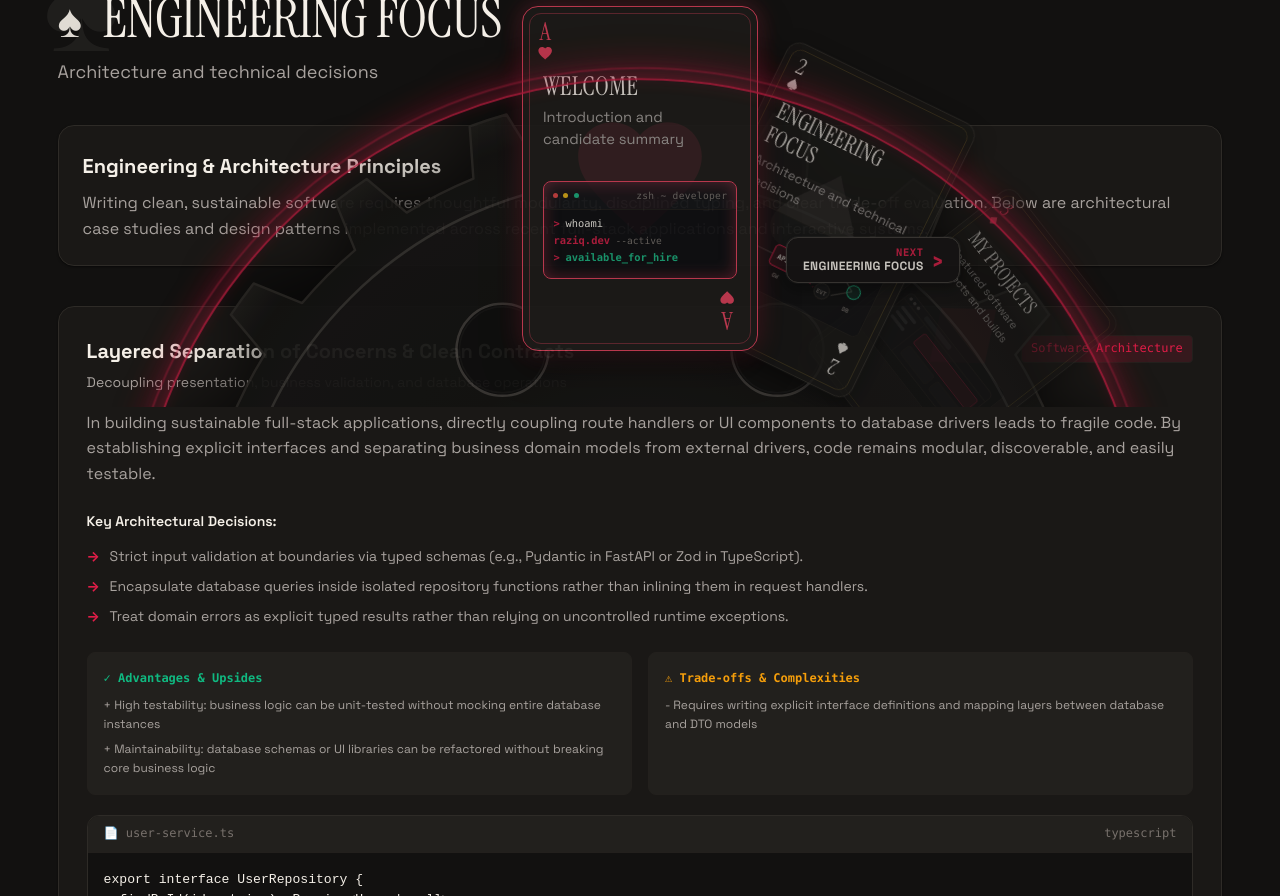
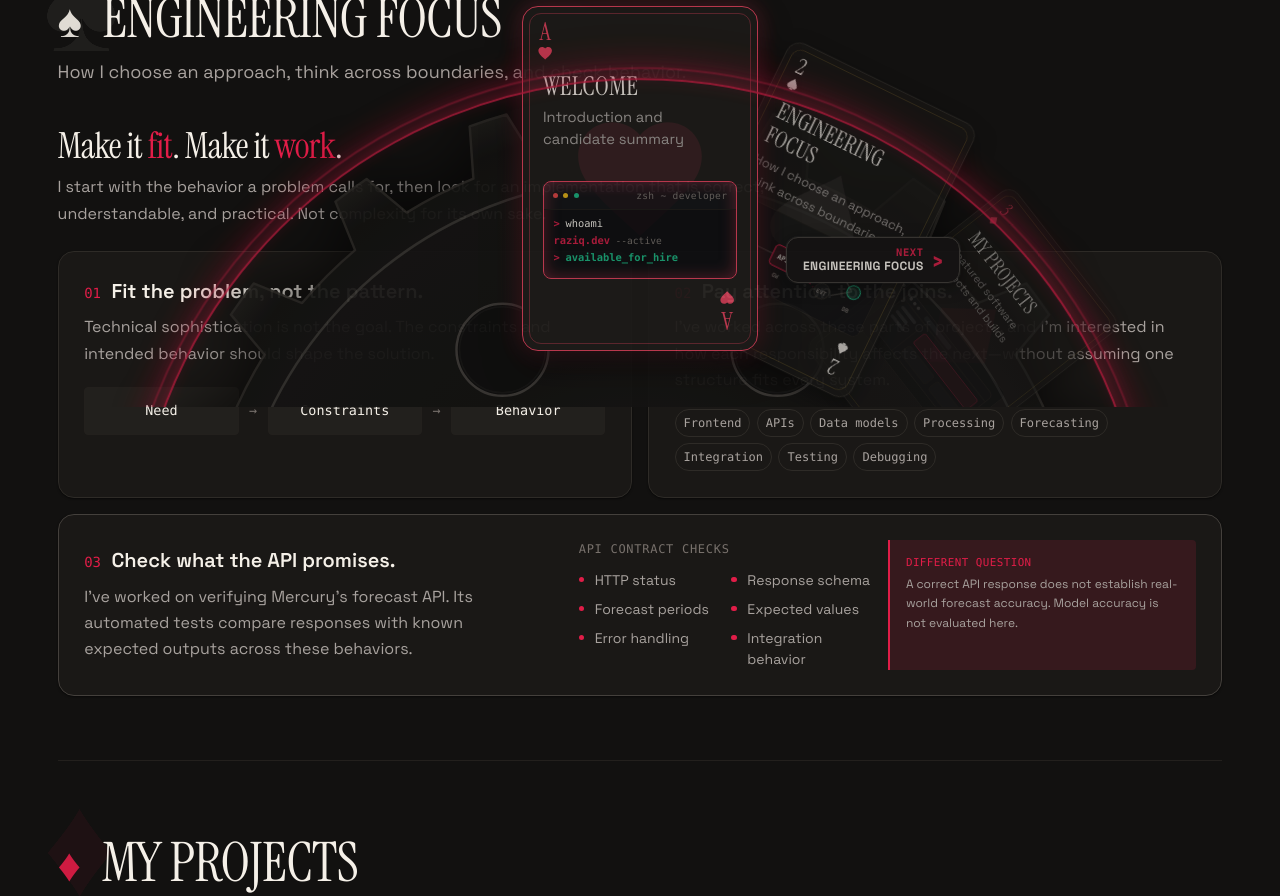
Before and after one commit to razeequtama/portfolio-website, a React (Vite) app: page / in a window 1280 px wide. Shown: the part 740-1636 px from the top of the page. Built offline with nearby package versions, Linux system fonts and the light colour scheme; a web font is replaced by a local one.

Commit message:
Remodel engineering focus section

```diff
--- a/src/data/portfolioData.ts
+++ b/src/data/portfolioData.ts
@@ -2,7 +2,6 @@ import type {
   SectionMeta,
   DeveloperProfile,
   ProjectItem,
-  ArchitecturePattern,
   ExperienceItem,
   SkillCategory,
   AboutContent,
@@ -45,8 +44,8 @@ export const portfolioSections: SectionMeta[] = [
     cardSuit: 'spades',
     cardRank: '2',
     title: 'ENGINEERING\nFOCUS',
-    subtitle: 'Architecture and technical decisions',
-    shortDesc: 'Design patterns, clean code philosophy, and interactive mathematics.',
+    subtitle: 'How I choose an approach, think across boundaries, and check behavior.',
+    shortDesc: 'Problem fit, thoughtful implementation, and correctness with clear limits.',
     badge: 'Deep Dive',
   },
   {
@@ -169,101 +168,6 @@ export const projectsData: ProjectItem[] = [
     githubUrl: 'https://github.com/razeequtama',
     metrics: ['60 FPS smooth rendering', 'WCAG accessible navigation', 'Responsive mobile-first'],
     architectureNotes: 'Pure mathematical coordinate mapping without DOM cloning or layout thrashing.',
-  },
-];
-
-/* =========================================================================
-   03. ENGINEERING PATTERNS & ARCHITECTURAL DECISIONS
-   ========================================================================= */
-export const engineeringPatterns: ArchitecturePattern[] = [
-  {
-    id: 'clean-architecture-service',
-    title: 'Layered Separation of Concerns & Clean Contracts',
-    category: 'Software Architecture',
-    tagline: 'Decoupling presentation, business validation, and database operations',
-    overview:
-      'In building sustainable full-stack applications, directly coupling route handlers or UI components to database drivers leads to fragile code. By establishing explicit interfaces and separating business domain models from external drivers, code remains modular, discoverable, and easily testable.',
-    keyDecisions: [
-      'Strict input validation at boundaries via typed schemas (e.g., Pydantic in FastAPI or Zod in TypeScript).',
-      'Encapsulate database queries inside isolated repository functions rather than inlining them in request handlers.',
-      'Treat domain errors as explicit typed results rather than relying on uncontrolled runtime exceptions.',
-    ],
-    tradeoffs: {
-      pros: [
-        'High testability: business logic can be unit-tested without mocking entire database instances',
-        'Maintainability: database schemas or UI libraries can be refactored without breaking core business logic',
-      ],
-      cons: [
-        'Requires writing explicit interface definitions and mapping layers between database and DTO models',
-      ],
-    },
-    codeSample: {
-      filename: 'user-service.ts',
-      language: 'typescript',
-      code: `export interface UserRepository {
-  findById(id: string): Promise<User | null>;
-  create(userData: CreateUserDTO): Promise<User>;
-}
-
-export class UserService {
-  constructor(private userRepo: UserRepository) {}
-
-  async registerUser(dto: CreateUserDTO): Promise<ServiceResult<User>> {
-    // 1. Domain invariant validation
-    if (!dto.email.includes('@')) {
-      return { success: false, error: 'InvalidEmailFormat' };
-    }
-
-    // 2. Persist via repository interface
-    const newUser = await this.userRepo.create(dto);
-    return { success: true, data: newUser };
-  }
-}`,
-    },
-  },
-  {
-    id: 'resilient-resync-turntable',
-    title: 'Circular Polar Coordinate State Normalization',
-    category: 'Frontend Engineering',
-    tagline: 'Infinite carousel physics with continuous modular wrap-around',
-    overview:
-      'Implementing infinite circular navigation docks often suffers from jarring reset glitches. Using continuous angular coordinates with modular relative offset mapping yields seamless, jitter-free physics without DOM cloning.',
-    keyDecisions: [
-      'Maintain an unconstrained continuous rotation angle (in degrees) updated by drag delta or discrete step triggers.',
-      'Map each card to the shortest wrapped angular difference: diff = ((i - activeFloat + 3.5) % 7) - 3.5.',
-      'Mount radially via CSS transform: rotate(netAngle) translateY(-radius) scale(scale).',
-    ],
-    tradeoffs: {
-      pros: [
-        'Zero duplicate DOM nodes needed for circular infinite scrolling',
-        'Hardware-accelerated transforms for 60/120fps fluid interaction',
-      ],
-      cons: [
-        'Requires trigonometric radius calibration for multiple responsive screen widths',
-      ],
-    },
-    codeSample: {
-      filename: 'turntable-math.ts',
-      language: 'typescript',
-      code: `export function calculateCardPlacement(
-  index: number,
-  activeContinuousIndex: number,
-  totalItems: number = 7,
-  stepAngle: number = 26,
-  radius: number = 420
-) {
-  // Compute shortest wrapped angular distance
-  let diff = ((index - activeContinuousIndex) % totalItems + totalItems) % totalItems;
-  if (diff > totalItems / 2) diff -= totalItems;
-
-  const netAngle = diff * stepAngle;
-  const isApex = Math.abs(netAngle) < 1.0;
-  const scale = Math.max(0.65, 1 - Math.abs(diff) * 0.12);
-  const opacity = Math.abs(netAngle) > 85 ? 0 : Math.max(0.2, 1 - Math.abs(diff) * 0.25);
-
-  return { netAngle, scale, opacity, isApex, zIndex: Math.round(10 - Math.abs(diff) * 2) };
-}`,
-    },
   },
 ];
 
--- a/src/pages/EngineeringPage.tsx
+++ b/src/pages/EngineeringPage.tsx
@@ -1,7 +1,26 @@
 import React from 'react';
 import { SectionHeader } from '../components/common/SectionHeader';
-import { portfolioSections, engineeringPatterns } from '../data/portfolioData';
-import type { ArchitecturePattern } from '../types/portfolio';
+import { portfolioSections } from '../data/portfolioData';
+
+const projectBoundaries = [
+  'Frontend',
+  'APIs',
+  'Data models',
+  'Processing',
+  'Forecasting',
+  'Integration',
+  'Testing',
+  'Debugging',
+];
+
+const forecastApiChecks = [
+  'HTTP status',
+  'Response schema',
+  'Forecast periods',
+  'Expected values',
+  'Error handling',
+  'Integration behavior',
+];
 
 export const EngineeringPage: React.FC = () => {
   const engineeringMeta = portfolioSections[1];
@@ -15,85 +34,82 @@ export const EngineeringPage: React.FC = () => {
         suit={engineeringMeta.cardSuit}
       />
 
-      {/* Engineering Philosophy Summary */}
-      <section className="surface-card engineering-philosophy">
-        <h2 style={{ fontSize: 'var(--text-xl)', marginBottom: '0.5rem', fontWeight: 700 }}>
-          Engineering & Architecture Principles
-        </h2>
-        <p style={{ color: 'var(--text-secondary)', lineHeight: 1.6 }}>
-          Writing clean, sustainable software requires thoughtful modularity, disciplined typing, and
-          clear trade-off evaluation. Below are architectural case studies and design patterns
-          implemented across recent full-stack applications and interactive systems.
-        </p>
-      </section>
+      <section className="engineering-focus" aria-labelledby="engineering-focus-heading">
+        <header className="engineering-intro">
+          <h2 id="engineering-focus-heading">
+            Make it <span>fit</span>. Make it <span>work</span>.
+          </h2>
+          <p>
+            I start with the behavior a problem calls for, then look for an implementation
+            that is correct, understandable, and practical. Not complexity for its own sake.
+          </p>
+        </header>
 
-      {/* Architecture Patterns Deep Dive List */}
-      <div className="engineering-grid">
-        {/* === DUPLICATE THIS BLOCK OF CODE TO ADD A NEW Engineering Pattern === */}
-        {engineeringPatterns.map((pattern: ArchitecturePattern) => (
-          <article key={pattern.id} className="surface-card pattern-card">
-            {/* Header */}
-            <div className="pattern-header">
-              <div>
-                <h3 className="pattern-title">{pattern.title}</h3>
-                <div className="pattern-tagline">{pattern.tagline}</div>
+        <div className="engineering-grid">
+          <article className="surface-card engineering-card">
+            <div className="engineering-card-heading">
+              <span className="engineering-card-number">01</span>
+              <h3>Fit the problem, not the pattern.</h3>
+            </div>
+            <p>
+              Technical sophistication is not the goal. The constraints and intended
+              behavior should shape the solution.
+            </p>
+            <div className="engineering-sequence" aria-label="Start with the need, account for constraints, and check the behavior">
+              <span>Need</span>
+              <span aria-hidden="true">→</span>
+              <span>Constraints</span>
+              <span aria-hidden="true">→</span>
+              <span>Behavior</span>
+            </div>
+          </article>
+
+          <article className="surface-card engineering-card">
+            <div className="engineering-card-heading">
+              <span className="engineering-card-number">02</span>
+              <h3>Pay attention to the joins.</h3>
+            </div>
+            <p>
+              I’ve worked across these parts of projects, and I’m interested in how each
+              responsibility affects the next—without assuming one structure fits every system.
+            </p>
+            <ul className="engineering-boundaries" aria-label="Areas I've worked across">
+              {projectBoundaries.map((boundary) => (
+                <li key={boundary}>{boundary}</li>
+              ))}
+            </ul>
+          </article>
+
+          <article className="surface-card engineering-card engineering-evidence">
+            <div className="engineering-evidence-copy">
+              <div className="engineering-card-heading">
+                <span className="engineering-card-number">03</span>
+                <h3>Check what the API promises.</h3>
               </div>
-              <span className="pattern-category">{pattern.category}</span>
+              <p>
+                I’ve worked on verifying Mercury’s forecast API. Its automated tests compare
+                responses with known expected outputs across these behaviors.
+              </p>
             </div>
 
-            {/* Overview */}
-            <p className="pattern-overview">{pattern.overview}</p>
-
-            {/* Key Decisions */}
-            <div style={{ marginBottom: '0.75rem', fontWeight: 600, fontSize: 'var(--text-sm)' }}>
-              Key Architectural Decisions:
-            </div>
-            <ul className="pattern-decisions-list">
-              {pattern.keyDecisions.map((decision, idx) => (
-                <li key={idx} className="pattern-decision-item">
-                  <span className="pattern-decision-bullet">→</span>
-                  <span>{decision}</span>
-                </li>
-              ))}
-            </ul>
-
-            {/* Tradeoffs Pros & Cons */}
-            <div className="tradeoffs-split">
-              <div className="tradeoff-column">
-                <div className="tradeoff-header tradeoff-pros-header">✓ Advantages & Upsides</div>
-                <ul className="tradeoff-list">
-                  {pattern.tradeoffs.pros.map((pro, idx) => (
-                    <li key={idx}>+ {pro}</li>
+            <div className="engineering-evidence-details">
+              <div className="engineering-checks">
+                <p className="engineering-detail-label">API contract checks</p>
+                <ul>
+                  {forecastApiChecks.map((check) => (
+                    <li key={check}>{check}</li>
                   ))}
                 </ul>
               </div>
-
-              <div className="tradeoff-column">
-                <div className="tradeoff-header tradeoff-cons-header">⚠ Trade-offs & Complexities</div>
-                <ul className="tradeoff-list">
-                  {pattern.tradeoffs.cons.map((con, idx) => (
-                    <li key={idx}>- {con}</li>
-                  ))}
-                </ul>
-              </div>
+              <p className="engineering-scope-note">
+                <span>Different question</span>
+                A correct API response does not establish real-world forecast accuracy.
+                Model accuracy is not evaluated here.
+              </p>
             </div>
-
-            {/* Code Implementation Box */}
-            {pattern.codeSample && (
-              <div className="code-snippet-box">
-                <div className="code-header">
-                  <span>📄 {pattern.codeSample.filename}</span>
-                  <span>{pattern.codeSample.language}</span>
-                </div>
-                <pre className="code-content">
-                  <code>{pattern.codeSample.code}</code>
-                </pre>
-              </div>
-            )}
           </article>
-        ))}
-        {/* === END OF ARCHITECTURE PATTERN BLOCK === */}
-      </div>
+        </div>
+      </section>
     </div>
   );
 };
--- a/src/styles/pages.css
+++ b/src/styles/pages.css
@@ -516,145 +516,207 @@
 }
 
 /* --- 03. ENGINEERING PAGE --- */
-.engineering-philosophy {
-  margin-bottom: 2.5rem;
+.engineering-focus {
+  width: 100%;
+}
+
+.engineering-intro {
+  max-width: 760px;
+  margin-bottom: 1.5rem;
+}
+
+.engineering-eyebrow,
+.engineering-detail-label {
+  font-family: var(--font-mono);
+  font-size: var(--text-xs);
+  letter-spacing: 0.06em;
+  text-transform: uppercase;
+}
+
+.engineering-eyebrow {
+  color: var(--accent-color);
+  margin-bottom: 0.35rem;
+}
+
+.engineering-intro h2 {
+  font-family: var(--font-display);
+  font-size: clamp(var(--text-2xl), 3vw, var(--text-4xl));
+  font-weight: 400;
+  letter-spacing: -0.02em;
+  color: var(--text-primary);
+  line-height: 1.15;
+  margin-bottom: 0.5rem;
+}
+
+.engineering-intro h2 span {
+  color: var(--accent-color);
+}
+
+.engineering-intro > p:last-child,
+.engineering-card > p:not(.engineering-card-label),
+.engineering-evidence-copy > p:last-child {
+  font-size: var(--text-base);
+  color: var(--text-secondary);
+  line-height: 1.65;
 }
 
 .engineering-grid {
-  display: flex;
-  flex-direction: column;
-  gap: 2rem;
+  display: grid;
+  grid-template-columns: repeat(2, minmax(0, 1fr));
+  gap: 1rem;
 }
 
-.pattern-card {
-  padding: 1.75rem;
+.engineering-card {
+  min-width: 0;
+  padding: clamp(1.15rem, 2.5vw, 1.6rem);
 }
 
-.pattern-header {
+.engineering-card-heading {
   display: flex;
-  justify-content: space-between;
-  align-items: flex-start;
-  margin-bottom: 1rem;
+  align-items: baseline;
+  gap: 0.65rem;
+  margin-bottom: 0.6rem;
 }
 
-.pattern-title {
-  font-size: var(--text-xl);
-  font-weight: 700;
-  color: var(--text-primary);
+.engineering-card-number {
+  flex: 0 0 auto;
+  color: var(--accent-color);
+  font-family: var(--font-mono);
+  font-size: var(--text-sm);
 }
 
-.pattern-tagline {
-  font-size: var(--text-sm);
-  color: var(--text-secondary);
-  margin-top: 0.25rem;
+.engineering-card h3 {
+  font-size: var(--text-xl);
+  font-weight: 600;
+  color: var(--text-primary);
+  line-height: 1.35;
 }
 
-.pattern-category {
+.engineering-sequence {
+  display: grid;
+  grid-template-columns: minmax(0, 1fr) auto minmax(0, 1fr) auto minmax(0, 1fr);
+  align-items: center;
+  gap: clamp(0.25rem, 1vw, 0.65rem);
+  margin-top: 1.25rem;
+  color: var(--text-muted);
+  font-family: var(--font-mono);
+  font-size: clamp(0.75rem, 1.05vw, var(--text-lg));
+  text-align: center;
+}
+
+.engineering-sequence span:nth-child(odd) {
+  min-width: 0;
+  padding: clamp(0.45rem, 1vw, 0.75rem) 0.25rem;
+  color: var(--text-primary);
+  background: var(--bg-surface-hover);
+  border: 1px solid var(--border-subtle);
+  border-radius: var(--radius-sm);
+  overflow-wrap: anywhere;
+}
+
+.engineering-boundaries {
+  display: flex;
+  flex-wrap: wrap;
+  gap: 0.4rem;
+  list-style: none;
+  margin-top: 1rem;
+}
+
+.engineering-boundaries li {
+  padding: 0.2rem 0.5rem;
+  border: 1px solid var(--border-color);
+  border-radius: var(--radius-full);
+  color: var(--text-secondary);
   font-family: var(--font-mono);
   font-size: var(--text-xs);
-  padding: 0.2rem 0.6rem;
-  border-radius: var(--radius-sm);
-  background-color: var(--accent-light);
-  color: var(--accent-color);
-  border: 1px solid var(--border-subtle);
 }
 
-.pattern-overview {
-  font-size: var(--text-base);
-  color: var(--text-secondary);
-  line-height: 1.6;
-  margin-bottom: 1.5rem;
+.engineering-evidence {
+  grid-column: 1 / -1;
+  display: grid;
+  grid-template-columns: minmax(0, 0.85fr) minmax(0, 1.15fr);
+  align-items: center;
+  gap: clamp(1.25rem, 3vw, 2.5rem);
+  border-color: var(--border-strong);
 }
 
-.pattern-decisions-list {
-  list-style: none;
-  display: flex;
-  flex-direction: column;
-  gap: 0.5rem;
-  margin-bottom: 1.5rem;
+.engineering-evidence-details {
+  display: grid;
+  grid-template-columns: minmax(0, 1fr) minmax(0, 1.05fr);
+  gap: 1rem;
+  align-items: stretch;
 }
 
-.pattern-decision-item {
-  display: flex;
-  align-items: flex-start;
-  gap: 0.6rem;
-  font-size: var(--text-sm);
-  color: var(--text-secondary);
+.engineering-detail-label {
+  color: var(--text-muted);
+  margin-bottom: 0.65rem;
 }
 
-.pattern-decision-bullet {
-  color: var(--accent-color);
-  font-weight: bold;
+.engineering-checks ul {
+  display: grid;
+  grid-template-columns: repeat(2, minmax(0, 1fr));
+  gap: 0.5rem 0.75rem;
+  list-style: none;
 }
 
-/* Code Snippet Box */
-.code-snippet-box {
-  background-color: var(--bg-primary);
-  border: 1px solid var(--border-color);
-  border-radius: var(--radius-lg);
-  overflow: hidden;
-  margin-top: 1.25rem;
+.engineering-checks li {
+  position: relative;
+  padding-left: 1rem;
+  color: var(--text-secondary);
+  font-size: var(--text-sm);
+  line-height: 1.5;
 }
 
-.code-header {
-  display: flex;
-  justify-content: space-between;
-  align-items: center;
-  padding: 0.5rem 1rem;
-  background-color: var(--bg-surface-hover);
-  border-bottom: 1px solid var(--border-subtle);
-  font-family: var(--font-mono);
-  font-size: var(--text-xs);
-  color: var(--text-muted);
+.engineering-checks li::before {
+  content: '';
+  position: absolute;
+  left: 0;
+  top: 0.5em;
+  width: 0.35rem;
+  height: 0.35rem;
+  border-radius: 50%;
+  background: var(--accent-color);
 }
 
-.code-content {
-  padding: 1rem;
-  font-family: var(--font-mono);
-  font-size: 0.82rem;
-  line-height: 1.5;
-  color: var(--text-primary);
-  overflow-x: auto;
+.engineering-scope-note {
+  padding: 0.85rem 1rem;
+  border-left: 2px solid var(--accent-color);
+  border-radius: 0 var(--radius-sm) var(--radius-sm) 0;
+  background: var(--accent-light);
+  color: var(--text-secondary);
+  font-size: var(--text-xs);
+  line-height: 1.6;
 }
 
-/* Tradeoffs Split */
-.tradeoffs-split {
-  display: grid;
-  grid-template-columns: 1fr 1fr;
-  gap: 1rem;
-  margin-top: 1.25rem;
+.engineering-scope-note span {
+  display: block;
+  margin-bottom: 0.25rem;
+  color: var(--accent-color);
+  font-family: var(--font-mono);
+  font-size: 0.68rem;
+  letter-spacing: 0.04em;
+  text-transform: uppercase;
 }
 
-@media (max-width: 640px) {
-  .tradeoffs-split {
+@media (max-width: 760px) {
+  .engineering-evidence {
     grid-template-columns: 1fr;
   }
 }
 
-.tradeoff-column {
-  background-color: var(--bg-surface-hover);
-  border: 1px solid var(--border-subtle);
-  border-radius: var(--radius-md);
-  padding: 1rem;
-}
+@media (max-width: 640px) {
+  .engineering-grid,
+  .engineering-evidence-details {
+    grid-template-columns: 1fr;
+  }
 
-.tradeoff-header {
-  font-size: var(--text-xs);
-  font-family: var(--font-mono);
-  font-weight: 700;
-  margin-bottom: 0.5rem;
-}
+  .engineering-evidence {
+    grid-column: auto;
+  }
 
-.tradeoff-pros-header { color: #10b981; }
-.tradeoff-cons-header { color: #f59e0b; }
-
-.tradeoff-list {
-  list-style: none;
-  display: flex;
-  flex-direction: column;
-  gap: 0.35rem;
-  font-size: var(--text-xs);
-  color: var(--text-secondary);
+  .engineering-checks ul {
+    grid-template-columns: repeat(2, minmax(0, 1fr));
+  }
 }
 
 /* --- 04. EXPERIENCE PAGE --- */
```
Also changed, not shown: src/types/portfolio.ts (+0 -18 lines).
